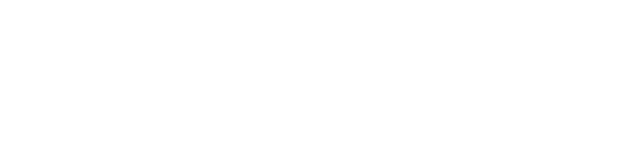
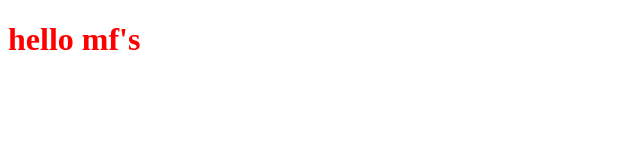
Before and after one commit to blackmamba0101/coolestWebsite, a plain HTML site: page index.html in a window 1280 px wide. Shown: the whole page, without its empty margins (0-640 px from the left). Drawn offline with Linux system fonts and the light colour scheme.

Commit message:
second comiit

```diff
--- a/index.html
+++ b/index.html
@@ -4,10 +4,10 @@
     <meta charset="UTF-8">
     <meta name="viewport" content="width=device-width, initial-scale=1.0">
     <meta http-equiv="X-UA-Compatible" content="ie=edge">
-    <title>Document</title>
+    <title>collest website for git</title>
     <link rel="stylesheet" href="style.css">
 </head>
 <body>
-
+    <h1>hello mf's</h1>
 </body>
 </html>
--- a/style.css
+++ b/style.css
@@ -0,0 +1,3 @@
+h1{
+    color : red
+}
```
